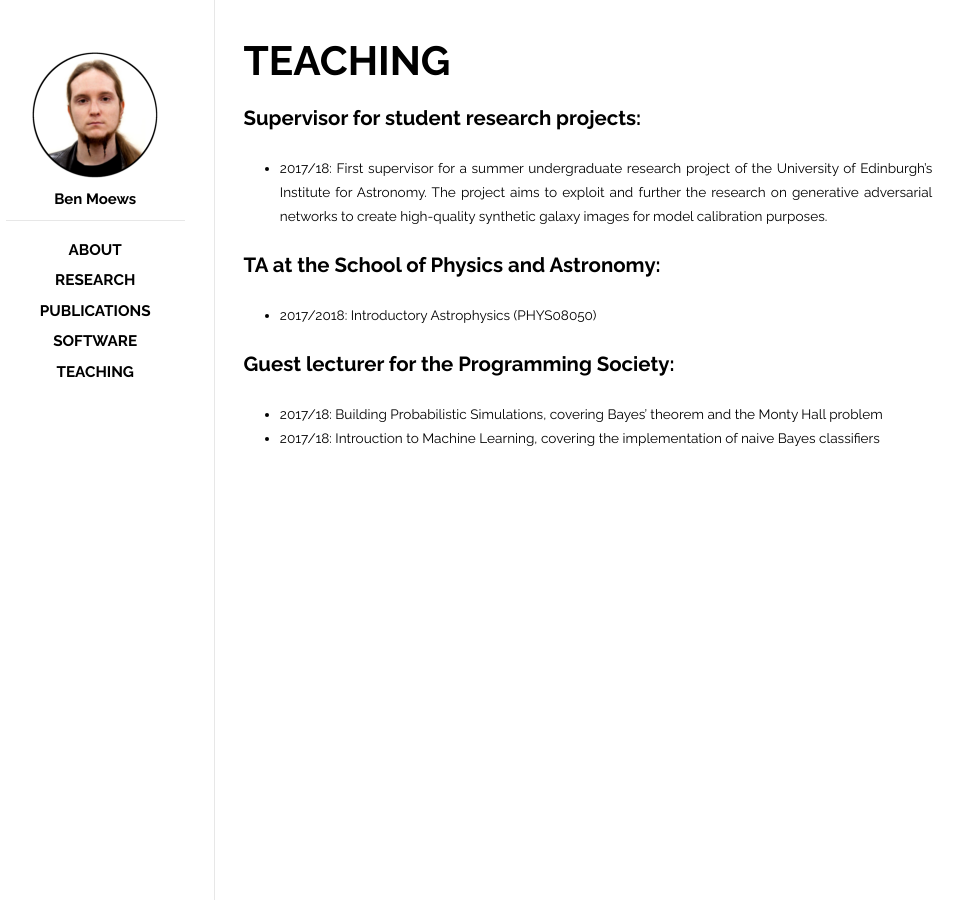
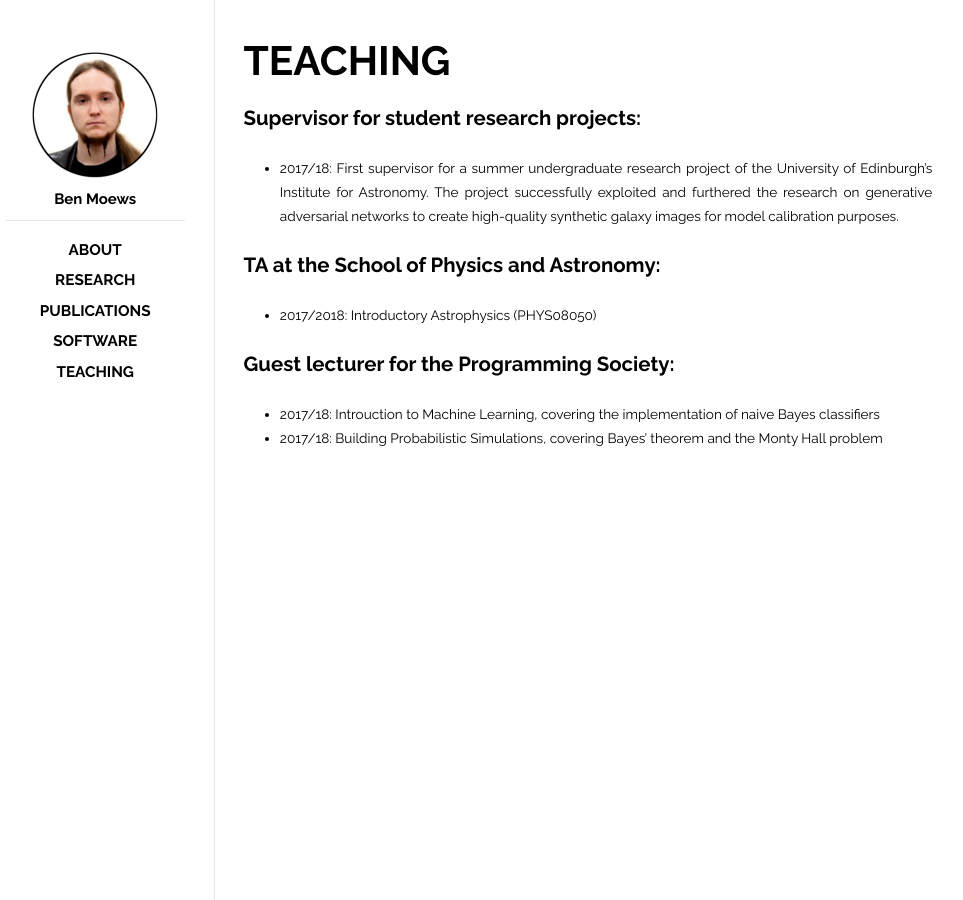
Before and after one commit to moews/moews.github.io, a Jekyll site: the page built from _posts/2017-03-23-teaching.md, in a window 1280 px wide. Shown: the whole page, without its empty margins (144-1107 px from the left). Built offline with Jekyll 4.4.1, drawn with Linux system fonts in a browser that asks for light colours.

Commit message:
Update 2017-03-23-teaching.md

```diff
--- a/_posts/2017-03-23-teaching.md
+++ b/_posts/2017-03-23-teaching.md
@@ -9,14 +9,13 @@ categories: posts
 
 ## Supervisor for student research projects:
 
-* 2017/18: First supervisor for a summer undergraduate research project of the University of Edinburgh's Institute for Astronomy. The project aims to exploit and further the research on generative adversarial networks to create high-quality synthetic galaxy images for model calibration purposes.
+* 2017/18: First supervisor for a summer undergraduate research project of the University of Edinburgh's Institute for Astronomy. The project successfully exploited and furthered the research on generative adversarial networks to create high-quality synthetic galaxy images for model calibration purposes.
 
 ## TA at the School of Physics and Astronomy:
 
 * 2017/2018: Introductory Astrophysics (PHYS08050)
 
-
 ## Guest lecturer for the Programming Society:
 
+* 2017/18: Introuction to Machine Learning, covering the implementation of naive Bayes classifiers
 * 2017/18: Building Probabilistic Simulations, covering Bayes' theorem and the Monty Hall problem
-* 2017/18: Introuction to Machine Learning, covering the implementation of naive Bayes classifiers
```
